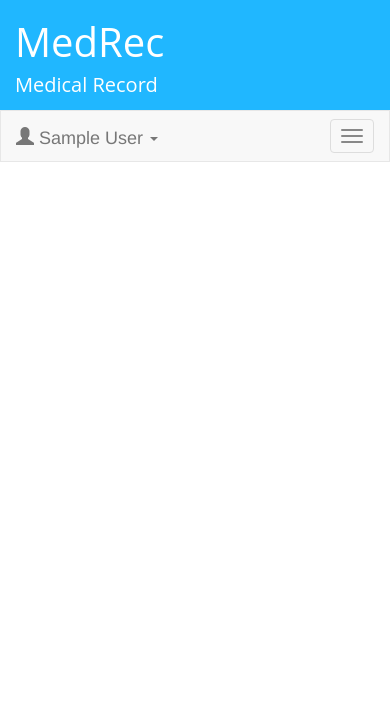
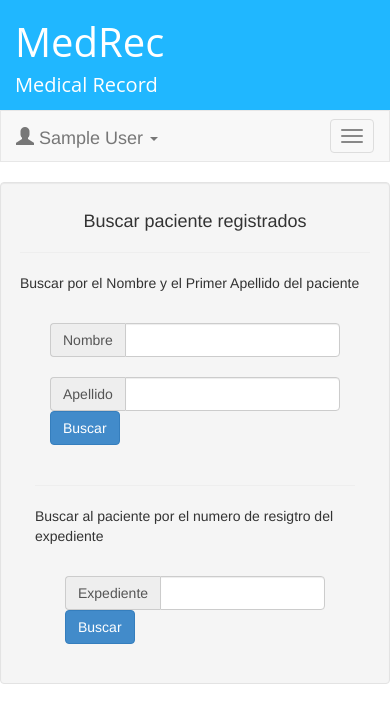
Before and after one commit to shayronsoto/MedRec, a PHP site: page /buscarpaciente.php in a window 390 px wide. Shown: the top 723 px of the page. Run offline with PHP 8.4, Linux system fonts and the light colour scheme; the visitor is signed in with stand-in values (Sample User, id 1); some libraries are stand-ins or nearby versions.

Commit message:
buscar paciente

```diff
--- a/buscarpaciente.php
+++ b/buscarpaciente.php
@@ -96,6 +96,60 @@
 		</div>
 
 </nav>
+<div class="container">
+	<div class="row">
+		<div class="col-sm-10 col-sm-offset-1 well">
+			<h4 class="text-center">Buscar paciente registrados</h4>
+			<hr>
+			<p>Buscar por el Nombre y el Primer Apellido del paciente </p>
+			<br>
+
+
+			<div class="container">
+			<div class="row">
+					<div class="col-sm-10 col-sm-offset-3">
+						<div class="col-sm-4">
+							<div class="input-group">
+								<div class="input-group-addon">Nombre</div>
+								<input class="form-control" name="nombre" type="text">
+
+							</div>
+							<br>
+							<div class="input-group">
+								<div class="input-group-addon">Apellido</div>
+								<input class="form-control" name="apellido" type="text">
+							</div>
+						</div>
+
+						<div class="col-sm-2">
+							<button class="btn btn-primary"  name="bnombre">Buscar</button>
+						</div>
+					</div>
+					</div>
+			</dv>
+			 <br>
+			 <hr>
+			 <p>Buscar al paciente por el numero de resigtro del expediente</p>
+			<divi class="container">
+				<div class="col-sm-10 col-sm-offset-3">
+					<div class="col-sm-4 ">
+						<div class="input-group">
+						<div class="input-group-addon">Expediente</div>
+						<input class="form-control" name="expediente" type="number">
+						</div>
+					</div>
+					<div class="col-sm-2 ">
+						<button class="btn btn-primary" name="bexp">Buscar</button>
+					</div>
+				</div>
+			</div>
+		</div>
+	</div>
+</div>
+
+
+
+
 <script src="js/jquery.min.js"></script>
 <script src="js/bootstrap.min.js"></script>
 <script src="js/jquery-ui.js"></script>
```
Also changed, not shown: pacientenuevo.php (+8 -5 lines).
